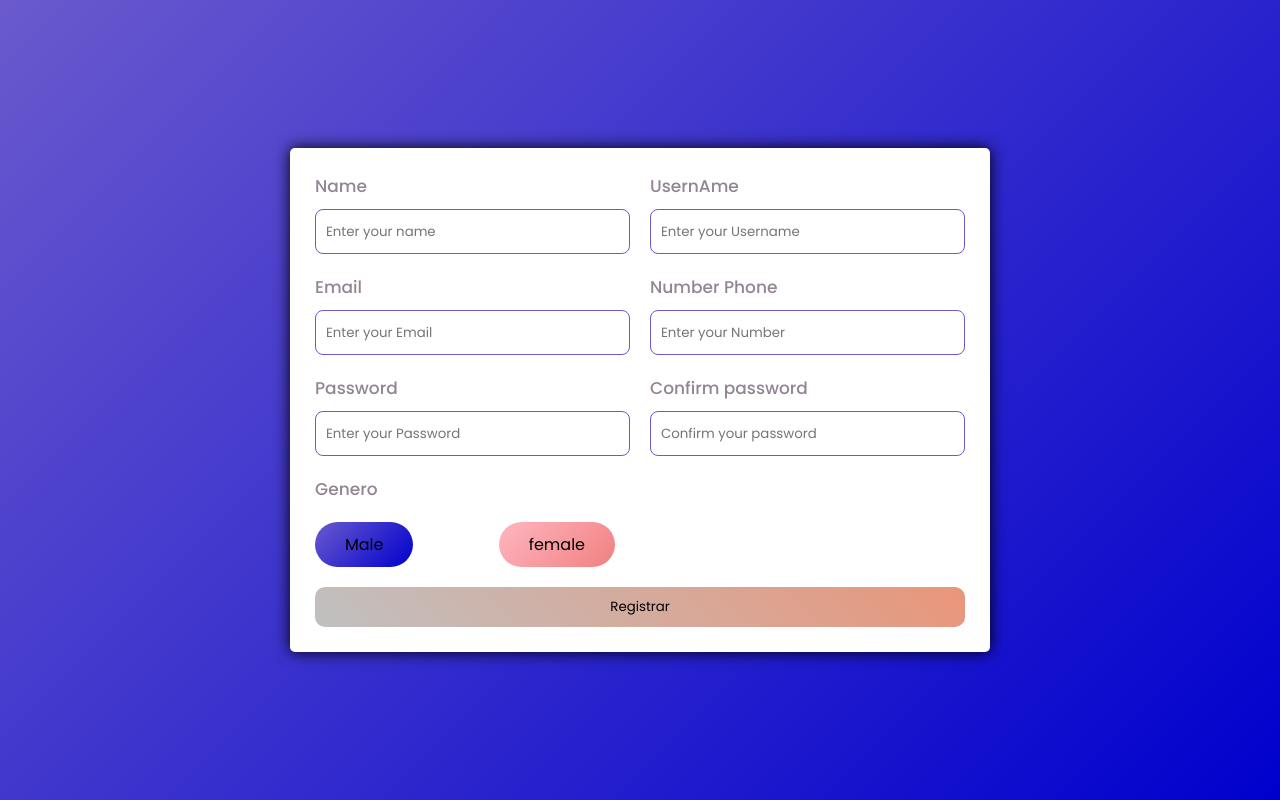
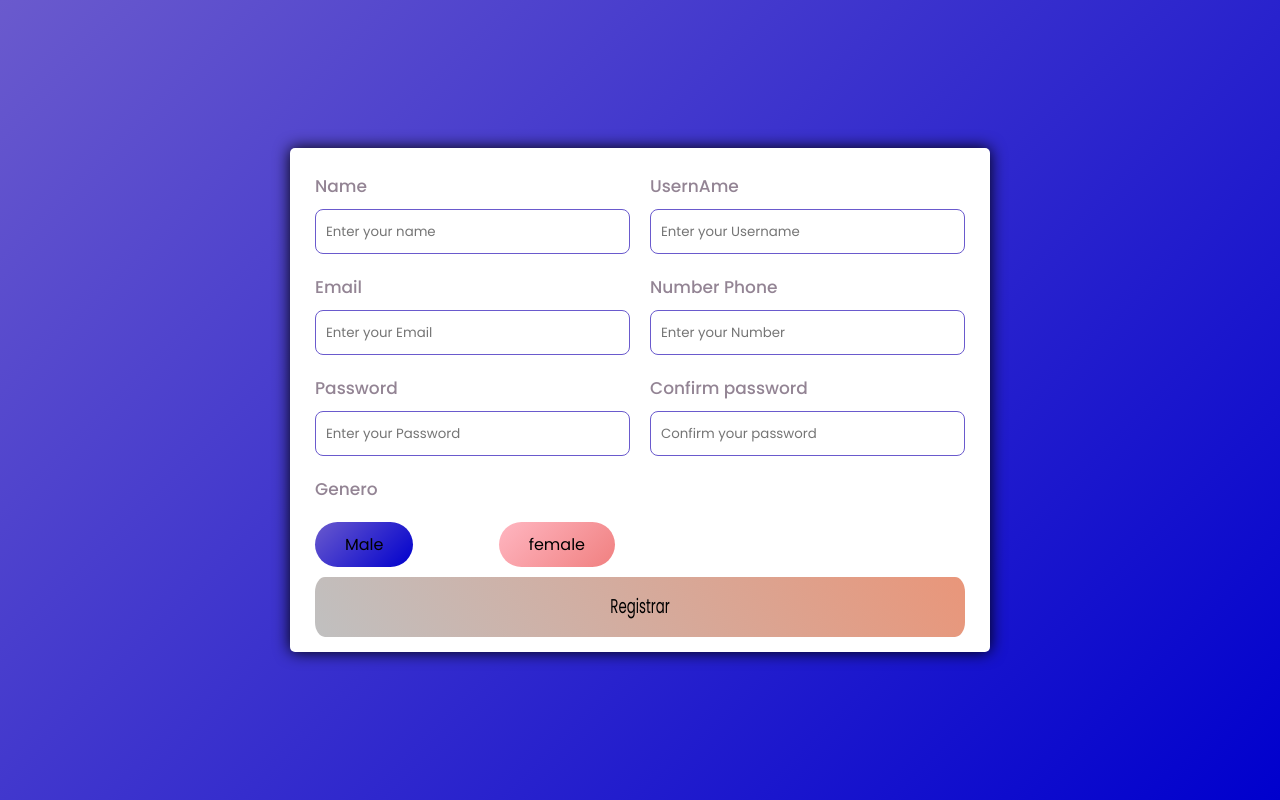
Before and after one commit to Jon-jon-star/tela-de-cadastro, a plain HTML site: page index.html in a window 1280 px wide. Both pictures are taken after a click on the button "Registrar". Drawn offline with Linux system fonts and the light colour scheme.

Commit message:
botão registro no js

```diff
--- a/css-pasta/style.css
+++ b/css-pasta/style.css
@@ -2,7 +2,7 @@
   MediumBlue = #0000CD*/
 
   @import url('https://fonts.googleapis.com/css2?family=Poppins:wght@100;300;400;500;600;700&display=swap');
-
+/*---------------configuração geral*/
   *{
     margin: 0;
     padding: 0;
@@ -10,6 +10,12 @@
     font-family: 'Poppins', sans-serif;
   }
 
+  .clicado{
+    transition: .4s ease;
+    transform:scaleY(1.5);
+  }
+
+/*-------------------------------------------*/
   body{
     border: none;
     display: flex;
@@ -98,9 +104,7 @@
 
 
 
-
-
-
+/*-----------------------------------------------*/
   @media (max-width: 600px) {
     .container .boxInput{
       flex: 100%;
--- a/index.html
+++ b/index.html
@@ -50,8 +50,9 @@
                 </div>
             </div>
 
-                <button class="btn">Registrar</button>
+            <button class="btn">Registrar</button>
         </div>
 
+        <script src="/script/script.js"></script>
 </body>
 </html>
--- a/script/script.js
+++ b/script/script.js
@@ -0,0 +1,12 @@
+const button = document.querySelector(".btn");
+
+function clicar(e) {
+    e.preventDefault();
+
+    if(button.className == "btn"){
+        button.className = "btn clicado";
+    }
+
+}
+
+button.addEventListener('click', clicar);
```
